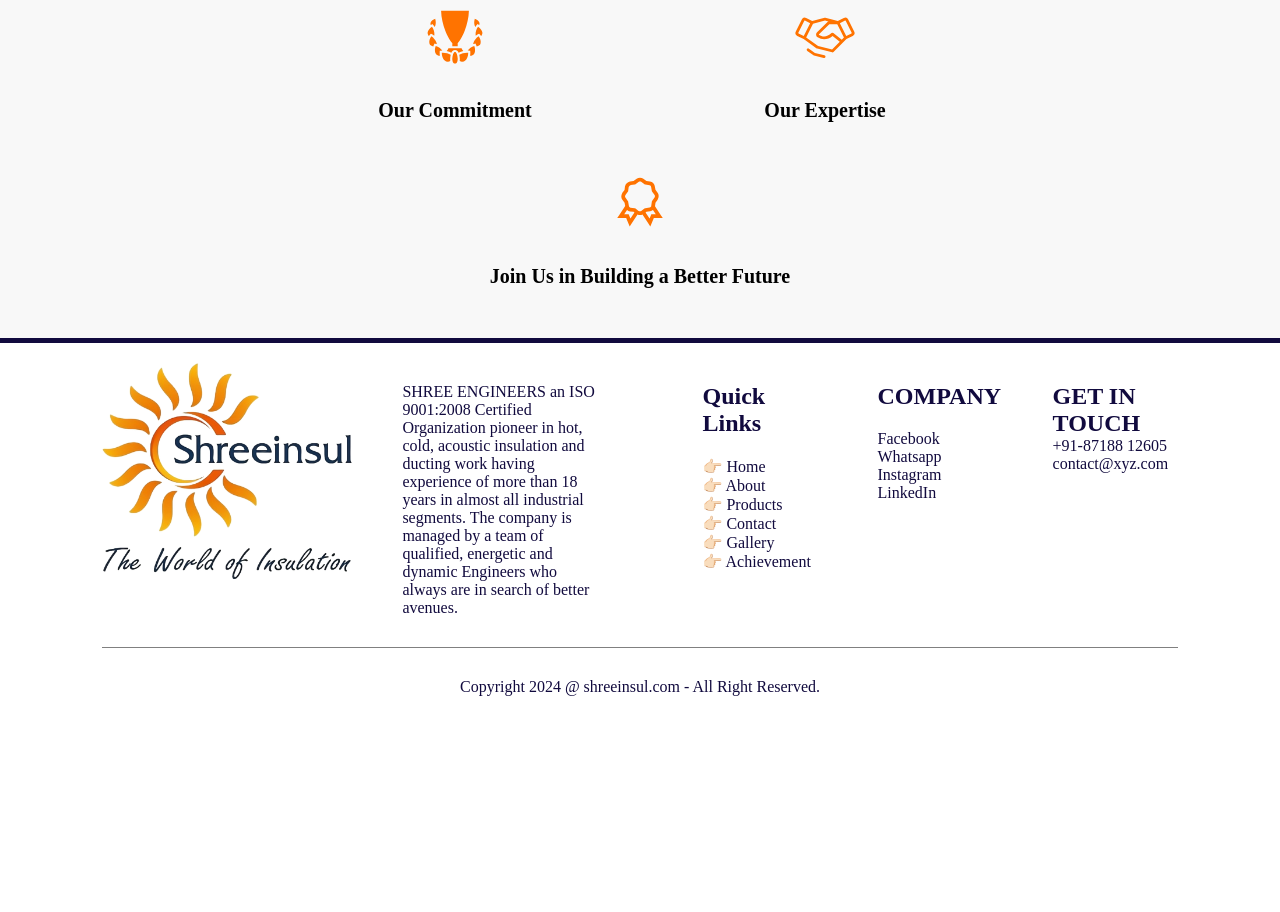
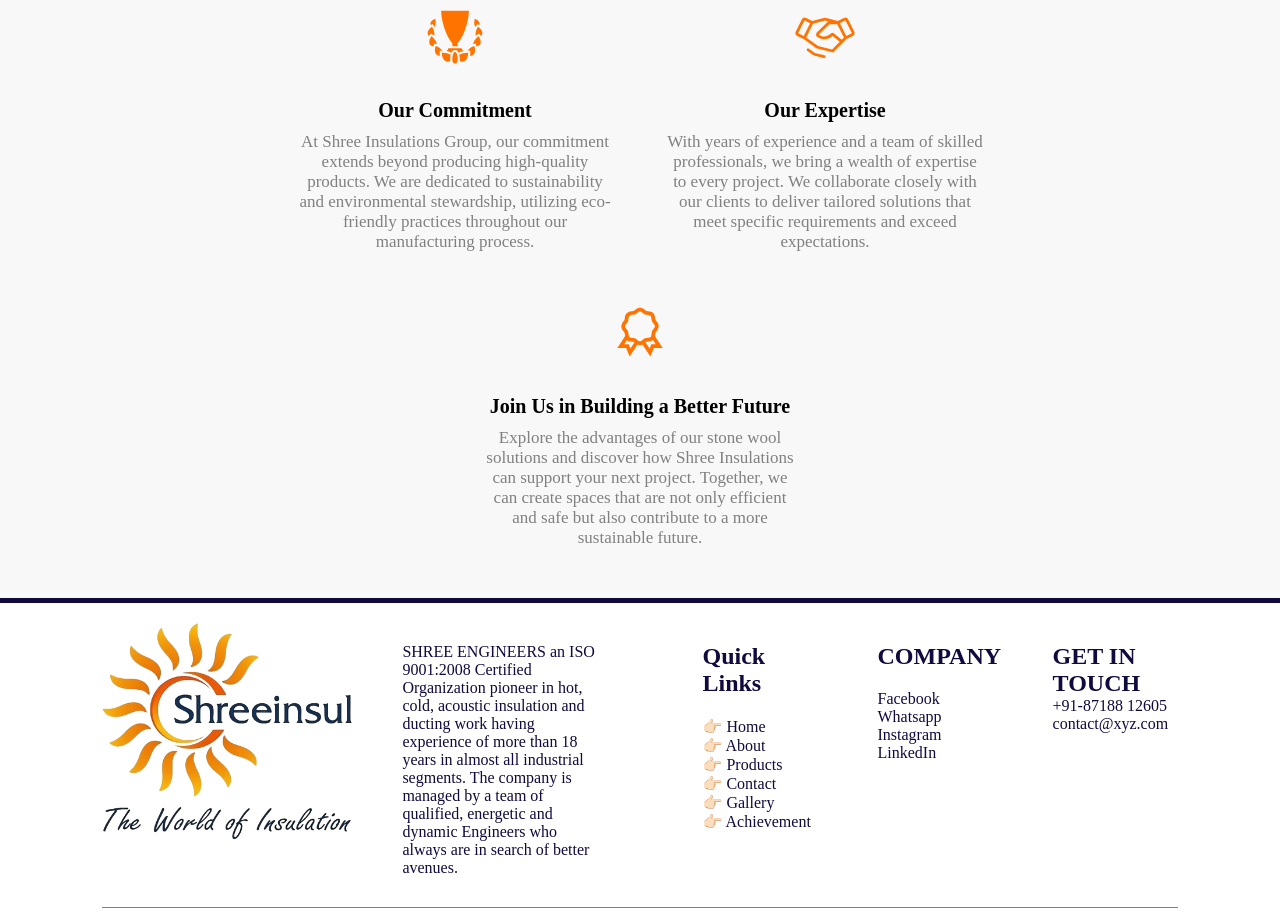
Before and after one commit to Krishyadav123/Factory-latest-new, a React (Vite) app: page /services in a window 1280 px wide. Shown: the part 1800-2712 px from the top of the page. Before the commit the page ends 2516 px from the top, so only its background shows below. Built offline with nearby package versions, Linux system fonts and the light colour scheme.

Commit message:
mission statement updated

```diff
--- a/src/Components/Products/Product.jsx
+++ b/src/Components/Products/Product.jsx
@@ -25,7 +25,7 @@ const Product = () => {
     {
       id: 2,
       image:
-        "https://res.cloudinary.com/dcsentl2f/image/upload/w_400,h_500,c_scale,q_auto,f_auto/v1731049681/shreeInsul/PNG/ovpbmzfl02pd6uahncex.png",
+        "https://res.cloudinary.com/dcsentl2f/image/upload/w_500,h_400,c_scale,q_auto,f_auto/v1731049681/shreeInsul/PNG/ovpbmzfl02pd6uahncex.png",
       name: "Shreeinsul Sectional Pipe Covers",
       description:
         "Shreeinsul Sectional Pipe Covers (SPC) offers a quick solution for insulation needs, combining exceptional dimensional stability with durability and tuffness. These SPCs are made from long non-combustible rock fibres bonded with thermosetting resin binders. The SPC's are available plain or with FSK facings. This material conforms to ASTM C547 & IS 9842",
--- a/src/Components/Why-info/Info.jsx
+++ b/src/Components/Why-info/Info.jsx
@@ -63,18 +63,19 @@ const Info = () => {
                     <span><GiLaurelsTrophy />
                     </span>
                     <h4>Our Commitment</h4>
-                    {/* <p>Lorem ipsum dolor sit amet, lorem consectetur adipiscing elit.</p> */}
+                    <p>At Shree Insulations Group, our commitment extends beyond producing high-quality products. We are dedicated to sustainability and environmental stewardship, utilizing eco-friendly practices throughout our manufacturing process. </p>
                 </div>
                 <div className="info-box-1">
                     <span><PiHandshakeLight /></span>
                     <h4>Our Expertise</h4>
-                    {/* <p>Lorem ipsum dolor sit amet, lorem consectetur adipiscing elit.</p> */}
+                    <p>With years of experience and a team of skilled professionals, we bring a wealth of expertise to every project. We collaborate closely with our clients to deliver tailored solutions that meet specific requirements and exceed expectations.</p>
                 </div>
                 <div className="info-box-1">
                     <span><LiaCertificateSolid />
                     </span>
                     <h4>Join Us in Building a Better Future</h4>
-                    {/* <p>Lorem ipsum dolor sit amet, lorem consectetur adipiscing elit.</p> */}
+                    <p>Explore the advantages of our stone wool solutions and discover how Shree Insulations can support your next project. Together, we can create spaces that are not only efficient and safe but also contribute to a more sustainable future.
+                    </p>
                 </div>
             </div>
             </div>
```
